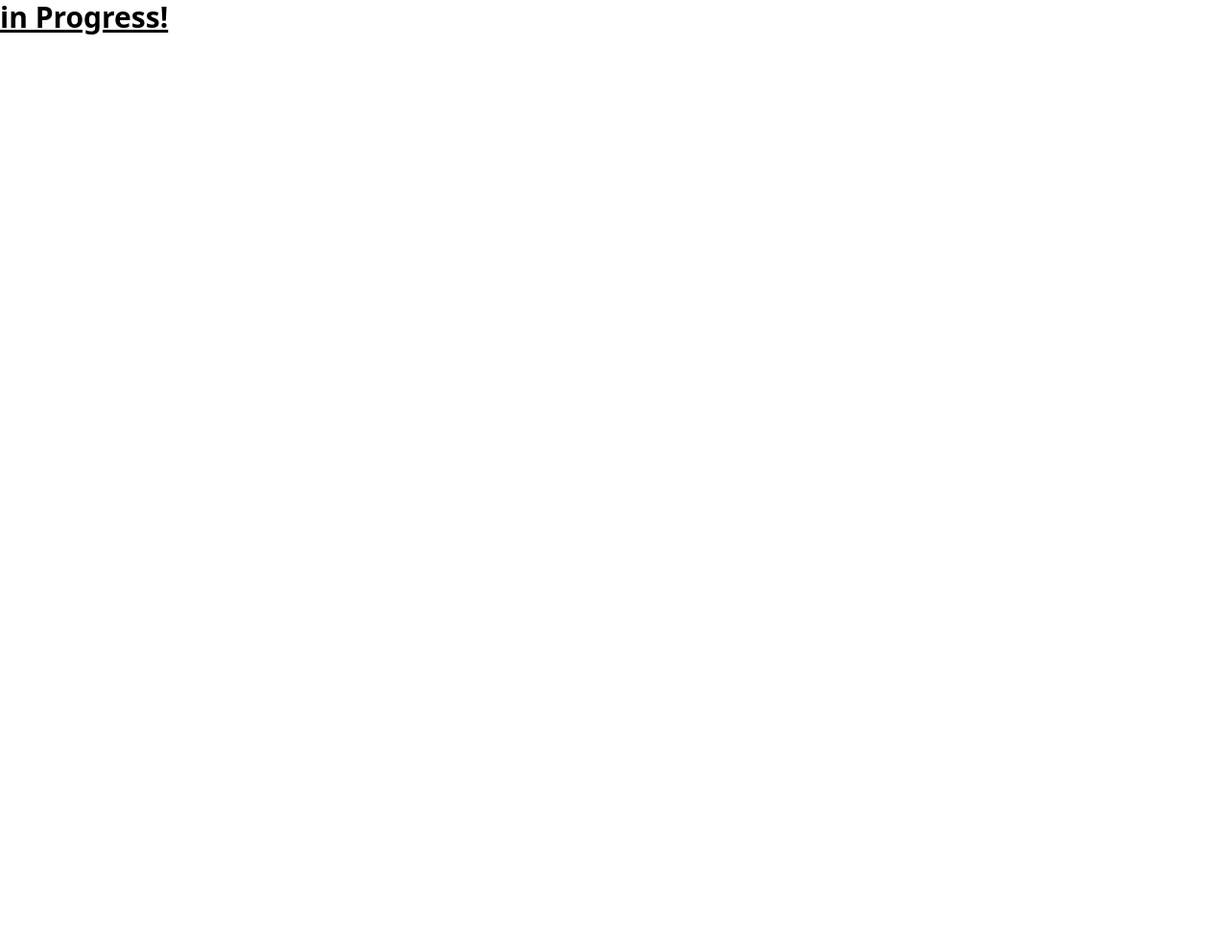
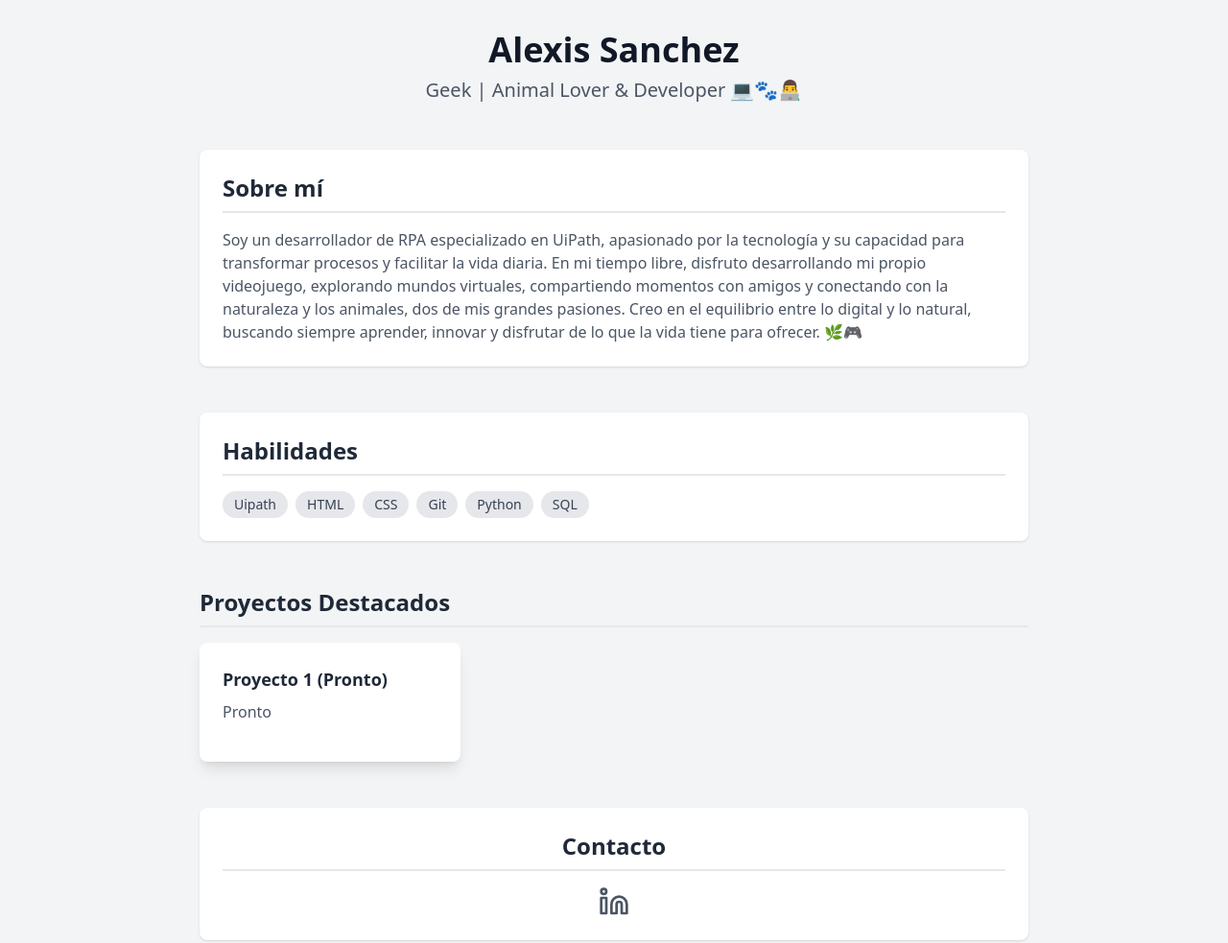
Before and after one commit to LunaticoDev/lunaticodev.github.io, a plain HTML site: page index.html in a window 1280 px wide. Shown: the whole page at 96% size. Before the commit the page ends 800 px from the top, so only its background shows below. Drawn offline with nearby package versions, Linux system fonts and the light colour scheme.

Commit message:
Primer commit con todo lo necesario

```diff
--- a/index.html
+++ b/index.html
@@ -1,14 +1,73 @@
 <!DOCTYPE html>
-<html lang="en">
+<html lang="es">
 <head>
     <meta charset="UTF-8">
     <meta name="viewport" content="width=device-width, initial-scale=1.0">
+    <title>Alexis Sanchez</title>
     <script src="https://cdn.tailwindcss.com"></script>
-    <title>LunaticoDev</title>
+    <script src="https://unpkg.com/feather-icons"></script>
 </head>
-<body>
-    <h1 class="text-3xl font-bold underline">
-        in Progress!
-    </h1>
+<body class="bg-gray-100">
+    <div class="container mx-auto px-4 py-8 max-w-4xl">
+        <header class="text-center mb-12">
+            <h1 class="text-4xl font-bold text-gray-900 mb-2">Alexis Sanchez</h1>
+            <p class="text-xl text-gray-600">Geek | Animal Lover & Developer 💻🐾👨‍💻</p>
+        </header>
+
+        <section class="mb-12 bg-white p-6 rounded-lg shadow">
+            <h2 class="text-2xl font-semibold text-gray-800 mb-4 border-b-2 border-gray-200 pb-2">Sobre mí</h2>
+            <p class="text-gray-600">
+                Soy un desarrollador de RPA especializado en UiPath, apasionado por la tecnología y su capacidad para transformar procesos y facilitar la vida diaria.
+                En mi tiempo libre, disfruto desarrollando mi propio videojuego, explorando mundos virtuales, compartiendo momentos con amigos y conectando con la naturaleza y los animales, dos de mis grandes pasiones.
+                Creo en el equilibrio entre lo digital y lo natural, buscando siempre aprender, innovar y disfrutar de lo que la vida tiene para ofrecer. 🌿🎮
+            </p>
+        </section>
+
+        <section class="mb-12 bg-white p-6 rounded-lg shadow">
+            <h2 class="text-2xl font-semibold text-gray-800 mb-4 border-b-2 border-gray-200 pb-2">Habilidades</h2>
+            <div class="flex flex-wrap gap-2">
+                <span class="bg-gray-200 text-gray-700 px-3 py-1 rounded-full text-sm">Uipath</span>
+                <span class="bg-gray-200 text-gray-700 px-3 py-1 rounded-full text-sm">HTML</span>
+                <span class="bg-gray-200 text-gray-700 px-3 py-1 rounded-full text-sm">CSS</span>
+                <span class="bg-gray-200 text-gray-700 px-3 py-1 rounded-full text-sm">Git</span>
+                <span class="bg-gray-200 text-gray-700 px-3 py-1 rounded-full text-sm">Python</span>
+                <span class="bg-gray-200 text-gray-700 px-3 py-1 rounded-full text-sm">SQL</span>
+            </div>
+        </section>
+
+        <section class="mb-12">
+            <h2 class="text-2xl font-semibold text-gray-800 mb-4 border-b-2 border-gray-200 pb-2">Proyectos Destacados</h2>
+            <div class="grid grid-cols-1 md:grid-cols-2 lg:grid-cols-3 gap-6">
+                <div class="bg-white p-6 rounded-lg shadow-lg transition duration-300 ease-in-out transform hover:-translate-y-1 hover:shadow-xl">
+                    <h3 class="text-lg font-semibold text-gray-800 mb-2">Proyecto 1 (Pronto)</h3>
+                    <p class="text-gray-600 mb-4">Pronto</p>
+                    <!--<a href="#" class="text-gray-700 hover:text-black font-medium">Ver más →</a>-->
+                </div>
+                <!--<div class="bg-white p-6 rounded-lg shadow-lg transition duration-300 ease-in-out transform hover:-translate-y-1 hover:shadow-xl">
+                    <h3 class="text-lg font-semibold text-gray-800 mb-2">Proyecto 2</h3>
+                    <p class="text-gray-600 mb-4">Creación de una API RESTful para un sistema de comercio electrónico usando Express y MongoDB.</p>
+                    <a href="#" class="text-gray-700 hover:text-black font-medium">Ver más →</a>
+                </div>
+                <div class="bg-white p-6 rounded-lg shadow-lg transition duration-300 ease-in-out transform hover:-translate-y-1 hover:shadow-xl">
+                    <h3 class="text-lg font-semibold text-gray-800 mb-2">Proyecto 3</h3>
+                    <p class="text-gray-600 mb-4">Diseño y desarrollo de un portafolio interactivo utilizando HTML, CSS y JavaScript vanilla.</p>
+                    <a href="#" class="text-gray-700 hover:text-black font-medium">Ver más →</a>
+                </div>-->
+            </div>
+        </section>
+
+        <footer class="text-center bg-white p-6 rounded-lg shadow">
+            <h2 class="text-2xl font-semibold text-gray-800 mb-4 border-b-2 border-gray-200 pb-2">Contacto</h2>
+            <div class="flex justify-center">
+                <a href="https://www.linkedin.com/in/alexissanchezleal/" target="_blank" rel="noopener noreferrer" class="text-gray-600 hover:text-black transition duration-300">
+                    <i data-feather="linkedin" class="w-8 h-8"></i>
+                </a>
+            </div>
+        </footer>
+    </div>
+
+    <script>
+      feather.replace()
+    </script>
 </body>
 </html>
```
